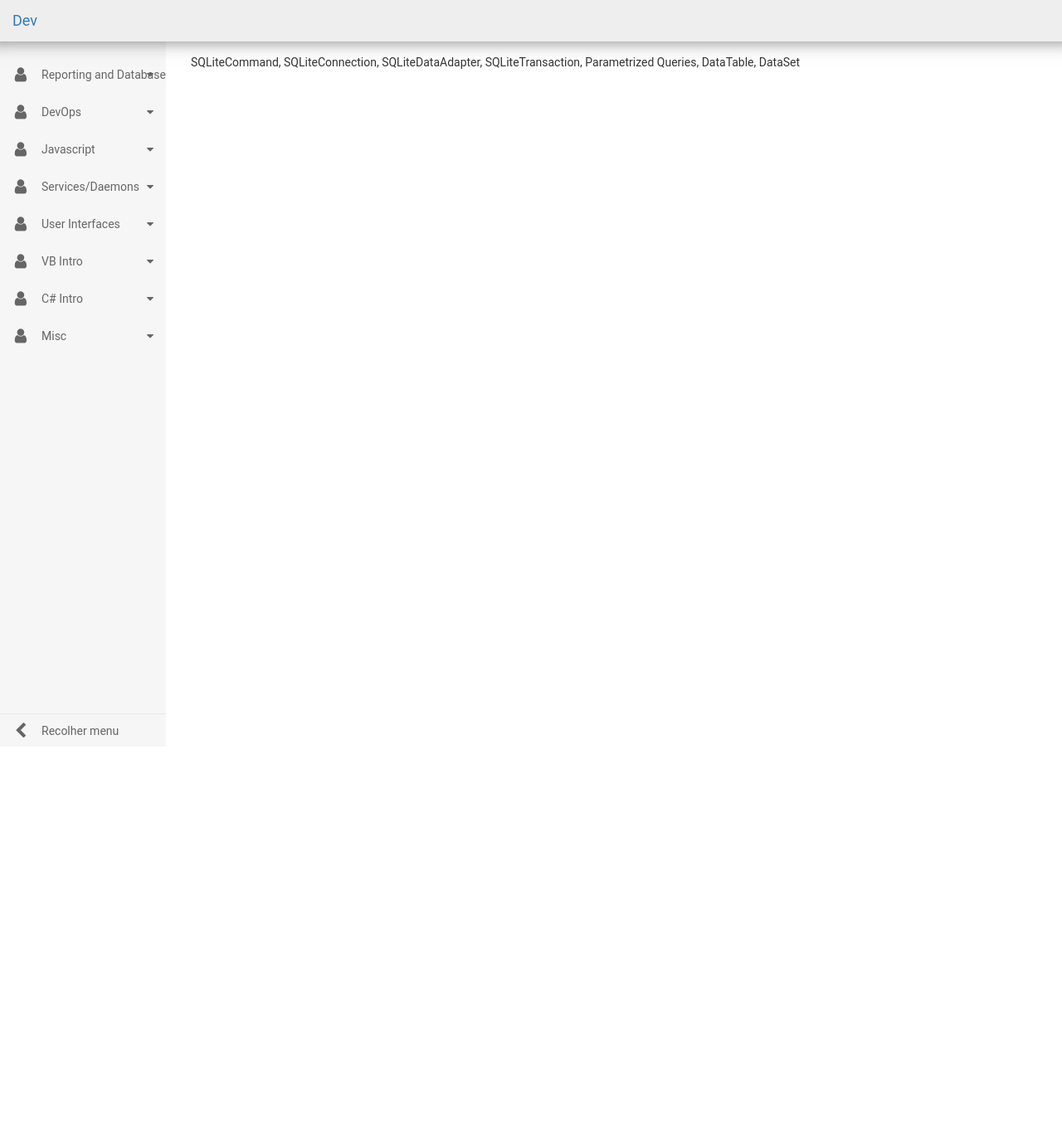
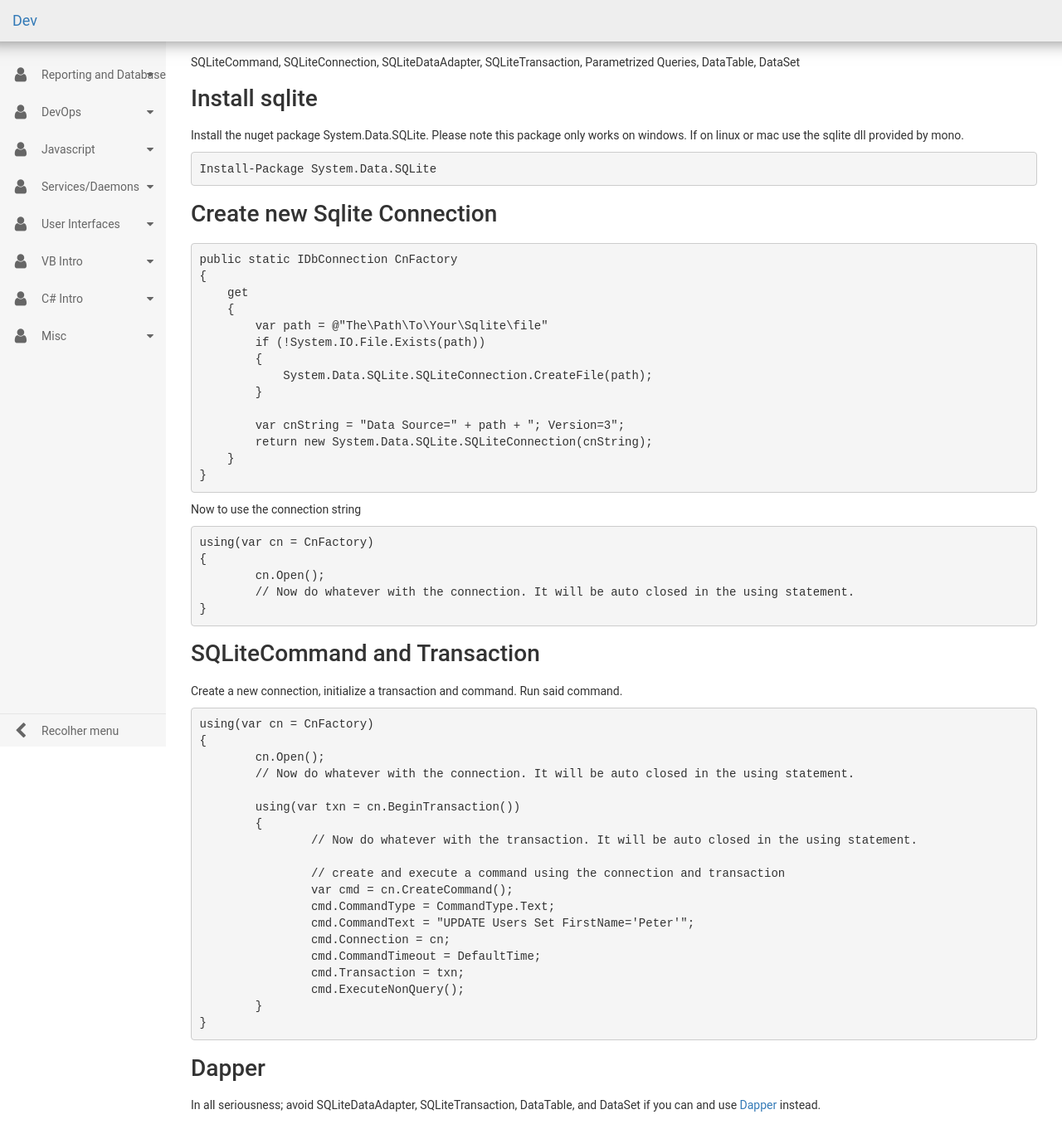
Before and after one commit to majorsilence/Dev, a Jekyll site: the page built from docs/Database/SQLite.md, in a window 1280 px wide. Shown: the whole page at 83% size. Built offline with Jekyll 4.4.1, drawn with Linux system fonts in a browser that asks for light colours; nearby versions of some CDN libraries; before the commit the page ends 901 px from its top, so only the background shows below that.

Commit message:
small overview of sqlite from c#

````diff
--- a/docs/Database/SQLite.md
+++ b/docs/Database/SQLite.md
@@ -4,3 +4,71 @@ title: SQLite
 ---
 
 SQLiteCommand, SQLiteConnection, SQLiteDataAdapter, SQLiteTransaction, Parametrized Queries, DataTable, DataSet
+
+# Install sqlite
+Install the nuget package System.Data.SQLite.  Please note this package only works on windows.  If on linux or mac use the sqlite dll provided by mono.
+
+```powershell
+Install-Package System.Data.SQLite
+```
+
+# Create new Sqlite Connection
+
+```c#
+public static IDbConnection CnFactory
+{
+    get
+    {
+    	var path = @"The\Path\To\Your\Sqlite\file"
+        if (!System.IO.File.Exists(path))
+        {
+            System.Data.SQLite.SQLiteConnection.CreateFile(path);
+        }
+
+        var cnString = "Data Source=" + path + "; Version=3";
+        return new System.Data.SQLite.SQLiteConnection(cnString);
+    }
+}
+```
+
+Now to use the connection string
+
+```c#
+using(var cn = CnFactory)
+{
+	cn.Open();
+	// Now do whatever with the connection. It will be auto closed in the using statement.
+}
+```
+
+# SQLiteCommand and Transaction
+Create a new connection, initialize a transaction and command.  Run said command.
+
+```c#
+using(var cn = CnFactory)
+{
+	cn.Open();
+	// Now do whatever with the connection. It will be auto closed in the using statement.
+
+	using(var txn = cn.BeginTransaction())
+	{
+		// Now do whatever with the transaction. It will be auto closed in the using statement.
+
+		// create and execute a command using the connection and transaction
+		var cmd = cn.CreateCommand();
+		cmd.CommandType = CommandType.Text;
+		cmd.CommandText = "UPDATE Users Set FirstName='Peter'";
+		cmd.Connection = cn;
+		cmd.CommandTimeout = DefaultTime;
+		cmd.Transaction = txn;
+		cmd.ExecuteNonQuery();
+	}
+}
+```
+
+
+
+# Dapper
+
+In all seriousness; avoid SQLiteDataAdapter, SQLiteTransaction, DataTable, and DataSet if you can and use
+[Dapper]({{site.baseurl}}/docs/Database/Dapper-Micro-ORM.html) instead.
````
